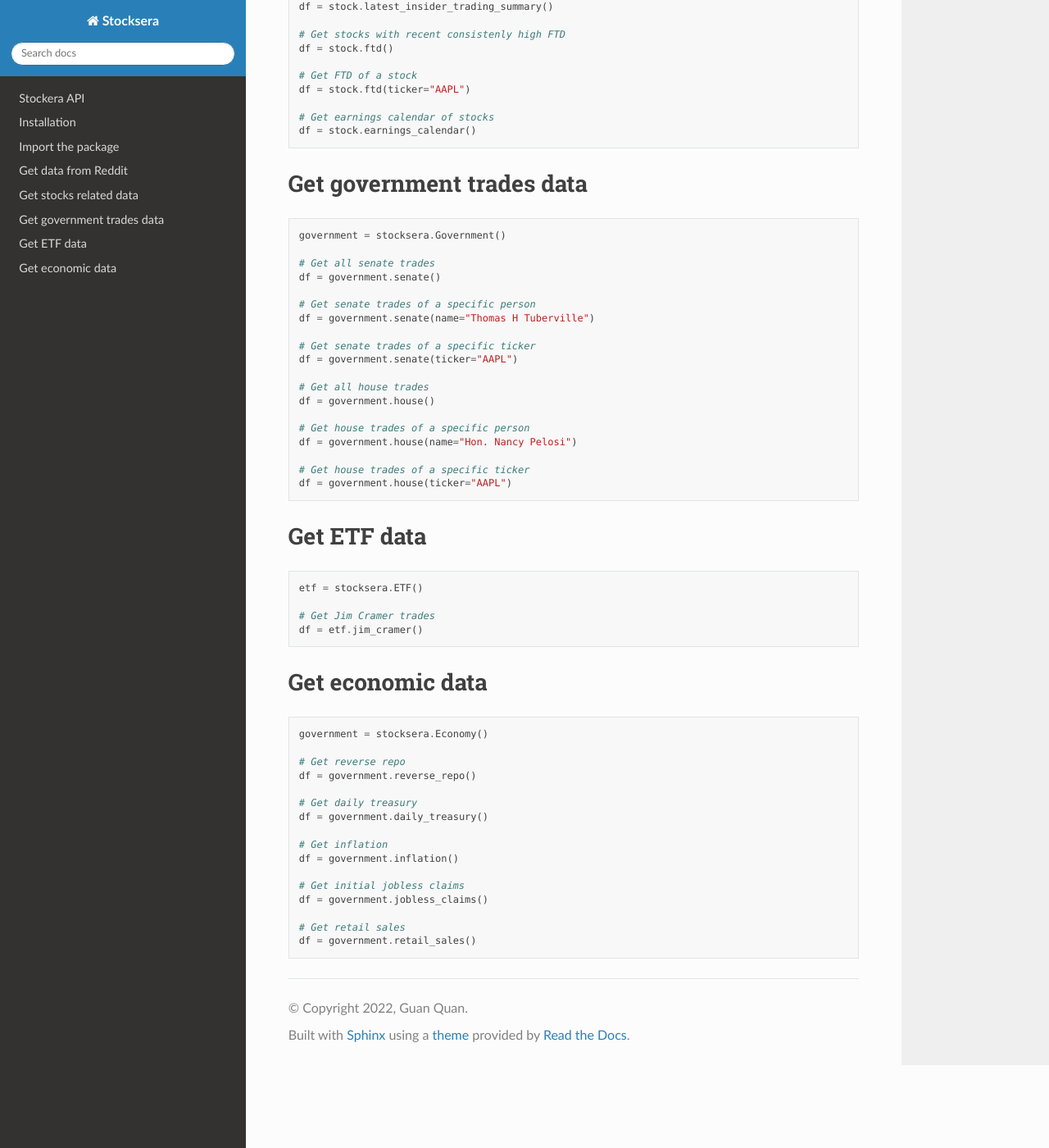
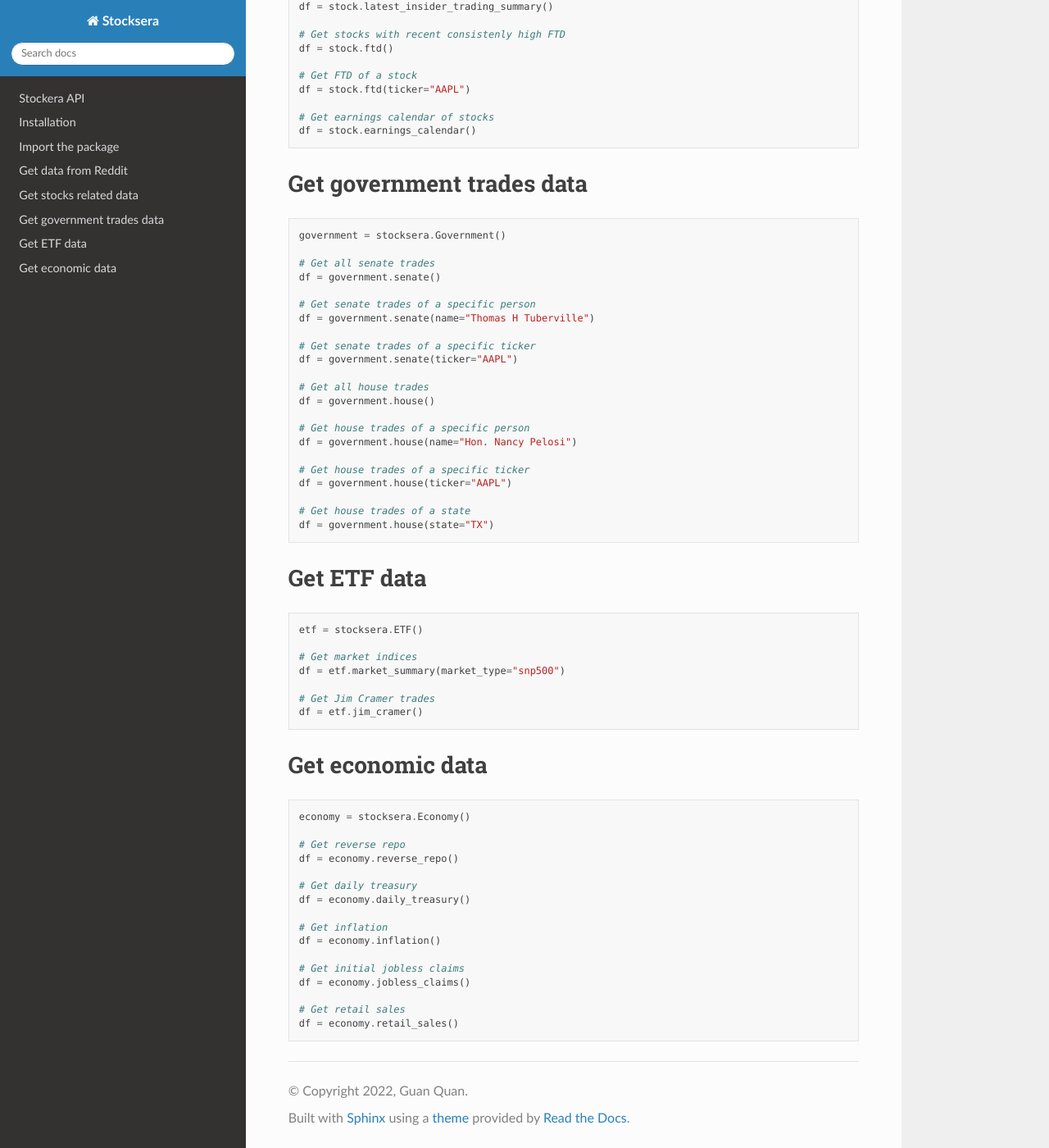
Before and after one commit to guanquann/Stocksera-API, a Sphinx documentation site: the page built from docs/index.rst, in a window 1280 px wide and 1400 px high, scrolled down 1217 px. Shown: the whole window at 82% size. Built offline with Sphinx 7.4.7 and the Read the Docs theme 2.0.0, drawn with Linux system fonts in a browser that asks for light colours; some of the changed text lies outside the part shown.

Commit message:
update etf, government api endpoint

```diff
--- a/docs/index.rst
+++ b/docs/index.rst
@@ -1,6 +1,6 @@
 Stockera API
 =============
-This is the official API for Stocksera. Visit Stocksera at https://stocksera.pythonanywhere.com.
+This is the official API for Stocksera. Visit Stocksera at https://github.com/guanquann/Stocksera.
 
 Installation
 =============
@@ -9,92 +9,95 @@
 
 .. code-block:: bash
 
-   pip install stocksera
+    pip install stocksera
 
 Import the package
 ==================
 
 .. code-block::
 
-   import stocksera
+    import stocksera
 
 Get data from Reddit
 =====================
 
 .. code-block::
 
-   reddit = stocksera.Reddit()
+    reddit = stocksera.Reddit()
 
-   # Get total number of mentions on wallstreetbets
-   df = reddit.wsb_mentions(days=1)
+    # Get total number of mentions on wallstreetbets
+    df = reddit.wsb_mentions(days=1)
 
-   # Get number of mentions of a stock overtime on wallstreetbets
-   df = reddit.wsb_mentions(ticker="AAPL")
+    # Get number of mentions of a stock overtime on wallstreetbets
+    df = reddit.wsb_mentions(ticker="AAPL")
 
-   # Get total number of puts/calls mentions on wallstreetbets
-   df = reddit.wsb_options(days=1)
+    # Get total number of puts/calls mentions on wallstreetbets
+    df = reddit.wsb_options(days=1)
 
-   # Get number of puts/calls mentions of a stock overtime on wallstreetbets
-   df = reddit.wsb_options(ticker="AAPL")
+    # Get number of puts/calls mentions of a stock overtime on wallstreetbets
+    df = reddit.wsb_options(ticker="AAPL")
 
-   # Get subreddit count on Reddit
-   df = reddit.subreddit(ticker="GME")
+    # Get subreddit count on Reddit
+    df = reddit.subreddit(ticker="GME")
 
 Get stocks related data
 ========================
 
 .. code-block::
 
-   stock = stocksera.Stock()
+    stock = stocksera.Stock()
 
-   # Get SEC fillings of a stock
-   df = stock.sec_fillings(ticker="AAPL")
+    # Get SEC fillings of a stock
+    df = stock.sec_fillings(ticker="AAPL")
 
-   # Get news and sentiment of a stock
-   df = stock.news_sentiment(ticker="AAPL")
+    # Get news and sentiment of a stock
+    df = stock.news_sentiment(ticker="AAPL")
 
-   # Get recent insider trading of all tickers
-   df = stock.insider_trading(limit=500)
+    # Get recent insider trading of all tickers
+    df = stock.insider_trading(limit=500)
 
-   # Get insider trading of a stock
-   df = stock.insider_trading(ticker="AAPL")
+    # Get insider trading of a stock
+    df = stock.insider_trading(ticker="AAPL")
 
-   # Get recent insider trading analysis
-   df = stock.latest_insider_trading_summary()
+    # Get recent insider trading analysis
+    df = stock.latest_insider_trading_summary()
 
-   # Get stocks with recent consistenly high FTD
-   df = stock.ftd()
+    # Get stocks with recent consistenly high FTD
+    df = stock.ftd()
 
-   # Get FTD of a stock
-   df = stock.ftd(ticker="AAPL")
+    # Get FTD of a stock
+    df = stock.ftd(ticker="AAPL")
 
-   # Get earnings calendar of stocks
-   df = stock.earnings_calendar()
+    # Get earnings calendar of stocks
+    df = stock.earnings_calendar()
 
 Get government trades data
 ===========================
 
 .. code-block::
 
-   government = stocksera.Government()
+    government = stocksera.Government()
 
-   # Get all senate trades
-   df = government.senate()
+    # Get all senate trades
+    df = government.senate()
 
-   # Get senate trades of a specific person
-   df = government.senate(name="Thomas H Tuberville")
+    # Get senate trades of a specific person
+    df = government.senate(name="Thomas H Tuberville")
 
-   # Get senate trades of a specific ticker
-   df = government.senate(ticker="AAPL")
+    # Get senate trades of a specific ticker
+    df = government.senate(ticker="AAPL")
 
-   # Get all house trades
-   df = government.house()
+    # Get all house trades
+    df = government.house()
 
-   # Get house trades of a specific person
-   df = government.house(name="Hon. Nancy Pelosi")
+    # Get house trades of a specific person
+    df = government.house(name="Hon. Nancy Pelosi")
 
-   # Get house trades of a specific ticker
-   df = government.house(ticker="AAPL")
+    # Get house trades of a specific ticker
+    df = government.house(ticker="AAPL")
+
+    # Get house trades of a state
+    df = government.house(state="TX")
 
 Get ETF data
 ==================
@@ -102,6 +105,9 @@
 .. code-block::
 
     etf = stocksera.ETF()
+
+    # Get market indices
+    df = etf.market_summary(market_type="snp500")
 
     # Get Jim Cramer trades
     df = etf.jim_cramer()
@@ -111,19 +117,19 @@
 
 .. code-block::
 
-   government = stocksera.Economy()
+   economy = stocksera.Economy()
 
    # Get reverse repo
-   df = government.reverse_repo()
+   df = economy.reverse_repo()
 
    # Get daily treasury
-   df = government.daily_treasury()
+   df = economy.daily_treasury()
 
    # Get inflation
-   df = government.inflation()
+   df = economy.inflation()
 
    # Get initial jobless claims
-   df = government.jobless_claims()
+   df = economy.jobless_claims()
 
    # Get retail sales
-   df = government.retail_sales()
+   df = economy.retail_sales()
--- a/setup.py
+++ b/setup.py
@@ -3,7 +3,7 @@
 
 HERE = pathlib.Path(__file__).parent
 
-VERSION = '0.1.14'
+VERSION = '0.1.15'
 PACKAGE_NAME = 'stocksera'
 AUTHOR = 'Guan Quan'
 AUTHOR_EMAIL = 'stocksera@gmail.com.com'
@@ -11,7 +11,7 @@
 
 LICENSE = 'The MIT License (MIT)'
 DESCRIPTION = 'Official Stocksera API'
-LONG_DESCRIPTION = (HERE / "README.rst").read_text()
+LONG_DESCRIPTION = (HERE / "README.md").read_text()
 LONG_DESC_TYPE = "text/markdown"
 
 INSTALL_REQUIRES = ['pandas', 'requests']
--- a/stocksera/__init__.py
+++ b/stocksera/__init__.py
@@ -1,4 +1,5 @@
 from stocksera.stock import Stock
 from stocksera.economy import Economy
 from stocksera.reddit import Reddit
+from stocksera.etf import ETF
 from stocksera.government import Government
```
Also changed, not shown: README.md (+21 -10 lines), 7 other files.
